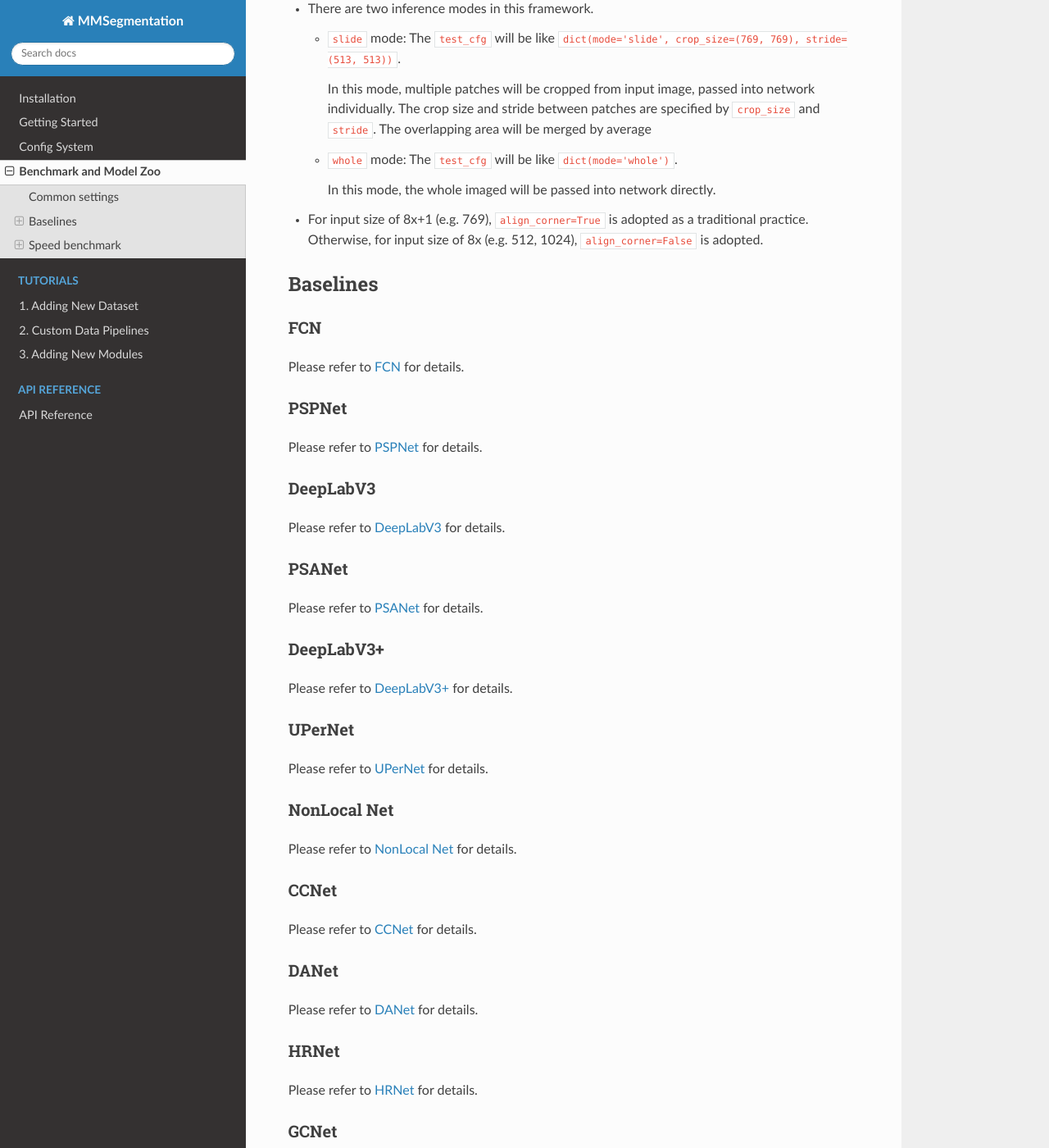
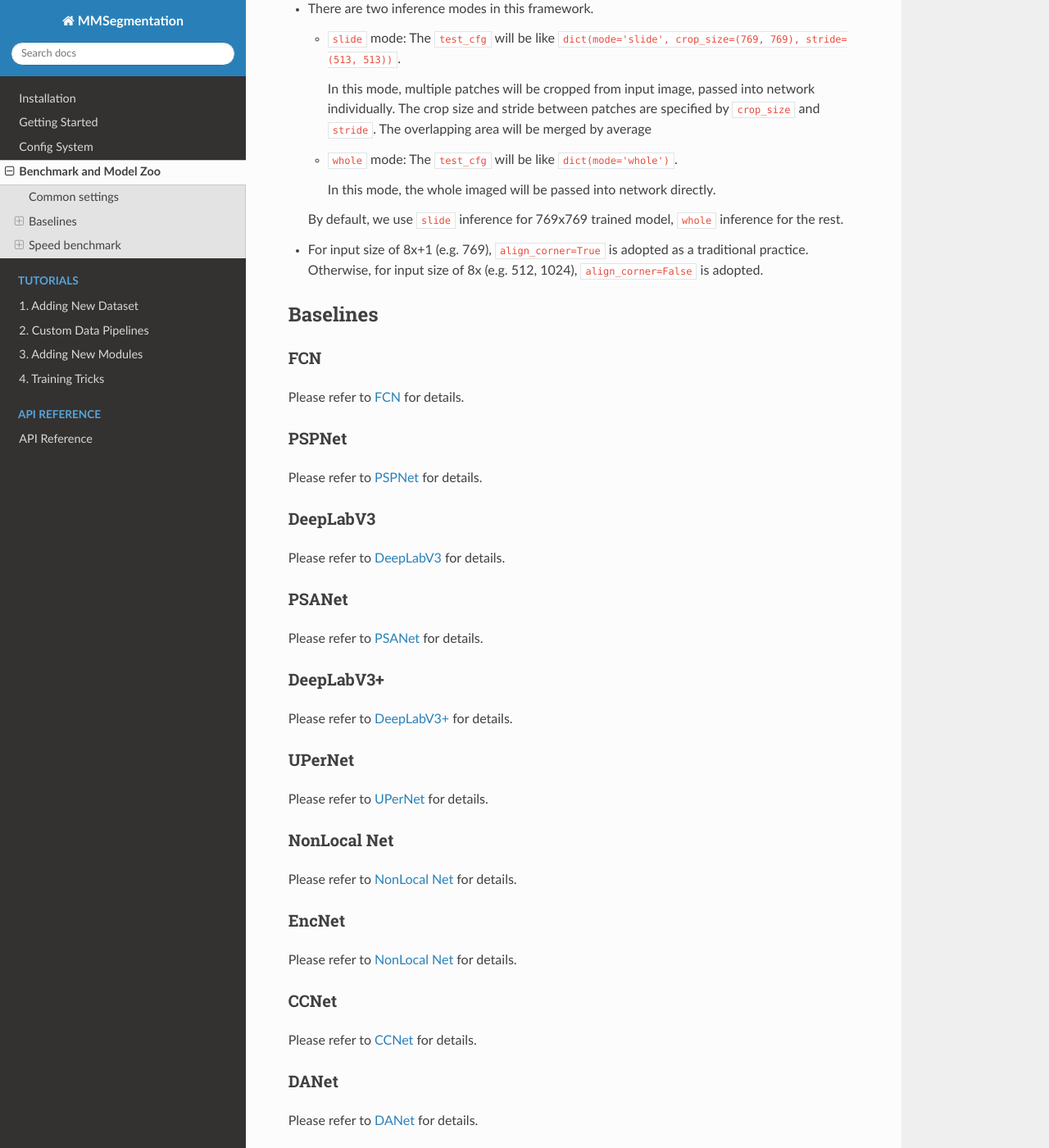
Before and after one commit to visenze/mmsegmentation, a Sphinx documentation site: the page built from docs/model_zoo.md, in a window 1280 px wide and 1400 px high, scrolled down 486 px. Shown: the whole window at 82% size. Built offline with Sphinx 7.4.7 and the Read the Docs theme 2.0.0, drawn with Linux system fonts in a browser that asks for light colours; the version number could not be read and is left out.

```diff
--- a/docs/model_zoo.md
+++ b/docs/model_zoo.md
@@ -18,6 +18,8 @@
     * `whole` mode: The `test_cfg` will be like `dict(mode='whole')`.
 
         In this mode, the whole imaged will be passed into network directly.
+
+    By default, we use `slide` inference for 769x769 trained model, `whole` inference for the rest.
 * For input size of 8x+1 (e.g. 769), `align_corner=True` is adopted as a traditional practice.
 Otherwise, for input size of 8x (e.g. 512, 1024), `align_corner=False` is adopted.
 
@@ -25,55 +27,59 @@
 
 ### FCN
 
-Please refer to [FCN](https://github.com/open-mmlab/mmsegmentation/tree/master/configs/fcn) for details.
+Please refer to [FCN](https://github.com/open-mmlab/mmsegmentation/blob/master/configs/fcn) for details.
 
 ### PSPNet
 
-Please refer to [PSPNet](https://github.com/open-mmlab/mmsegmentation/tree/master/configs/pspnet) for details.
+Please refer to [PSPNet](https://github.com/open-mmlab/mmsegmentation/blob/master/configs/pspnet) for details.
 
 ### DeepLabV3
 
-Please refer to [DeepLabV3](https://github.com/open-mmlab/mmsegmentatio/tree/master/configs/deeplabv3) for details.
+Please refer to [DeepLabV3](https://github.com/open-mmlab/mmsegmentatio/blob/master/configs/deeplabv3) for details.
 
 ### PSANet
 
-Please refer to [PSANet](https://github.com/open-mmlab/mmsegmentation/tree/master/configs/psanet) for details.
+Please refer to [PSANet](https://github.com/open-mmlab/mmsegmentation/blob/master/configs/psanet) for details.
 
 ### DeepLabV3+
 
-Please refer to [DeepLabV3+](https://github.com/open-mmlab/mmsegmentatio/tree/master/configs/deeplabv3plus) for details.
+Please refer to [DeepLabV3+](https://github.com/open-mmlab/mmsegmentatio/blob/master/configs/deeplabv3plus) for details.
 
 ### UPerNet
 
-Please refer to [UPerNet](https://github.com/open-mmlab/mmsegmentation/tree/master/configs/upernet) for details.
+Please refer to [UPerNet](https://github.com/open-mmlab/mmsegmentation/blob/master/configs/upernet) for details.
 
 ### NonLocal Net
 
-Please refer to [NonLocal Net](https://github.com/open-mmlab/mmsegmentatio/tree/master/configs/nlnet) for details.
+Please refer to [NonLocal Net](https://github.com/open-mmlab/mmsegmentatio/blob/master/configs/nlnet) for details.
+
+### EncNet
+
+Please refer to [NonLocal Net](https://github.com/open-mmlab/mmsegmentatio/blob/master/configs/encnet) for details.
 
 ### CCNet
 
-Please refer to [CCNet](https://github.com/open-mmlab/mmsegmentation/tree/master/configs/ccnet) for details.
+Please refer to [CCNet](https://github.com/open-mmlab/mmsegmentation/blob/master/configs/ccnet) for details.
 
 ### DANet
 
-Please refer to [DANet](https://github.com/open-mmlab/mmsegmentation/tree/master/configs/danet) for details.
+Please refer to [DANet](https://github.com/open-mmlab/mmsegmentation/blob/master/configs/danet) for details.
 
 ### HRNet
 
-Please refer to [HRNet](https://github.com/open-mmlab/mmsegmentation/tree/master/configs/hrnet) for details.
+Please refer to [HRNet](https://github.com/open-mmlab/mmsegmentation/blob/master/configs/hrnet) for details.
 
 ### GCNet
 
-Please refer to [GCNet](https://github.com/open-mmlab/mmsegmentation/tree/master/configs/gcnet) for details.
+Please refer to [GCNet](https://github.com/open-mmlab/mmsegmentation/blob/master/configs/gcnet) for details.
 
 ### ANN
 
-Please refer to [ANN](https://github.com/open-mmlab/mmsegmentation/tree/master/configs/ann) for details.
+Please refer to [ANN](https://github.com/open-mmlab/mmsegmentation/blob/master/configs/ann) for details.
 
 ### OCRNet
 
-Please refer to [OCRNet](https://github.com/open-mmlab/mmsegmentation/tree/master/configs/ocrnet) for details.
+Please refer to [OCRNet](https://github.com/open-mmlab/mmsegmentation/blob/master/configs/ocrnet) for details.
 
 ## Speed benchmark
 
--- a/docs/tutorials/index.rst
+++ b/docs/tutorials/index.rst
@@ -4,3 +4,4 @@
    new_dataset.md
    data_pipeline.md
    new_modules.md
+   training_tricks.md
```
Also changed, not shown: README.md (+11 -0 lines), docs/getting_started.md (+2 -3 lines), docs/tutorials/new_modules.md (+1 -1 lines), .readthedocs.yml (added), 7 other files.
